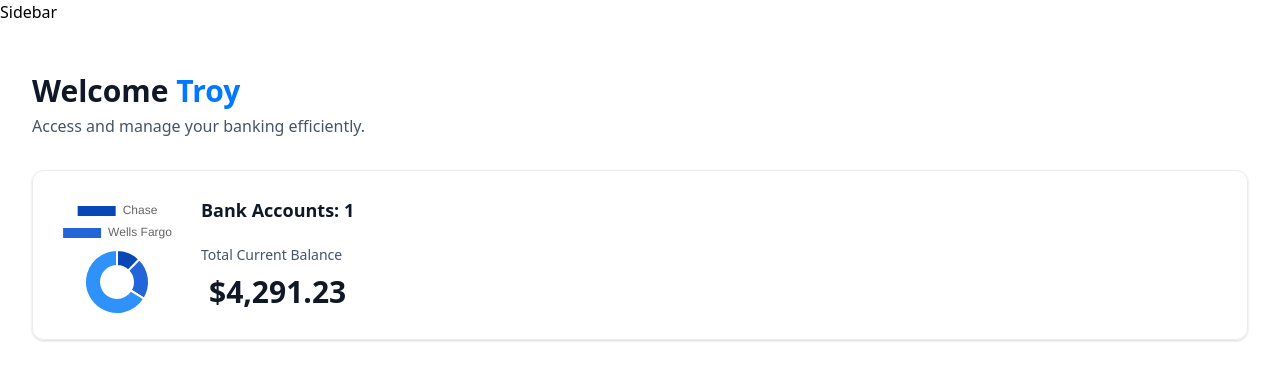
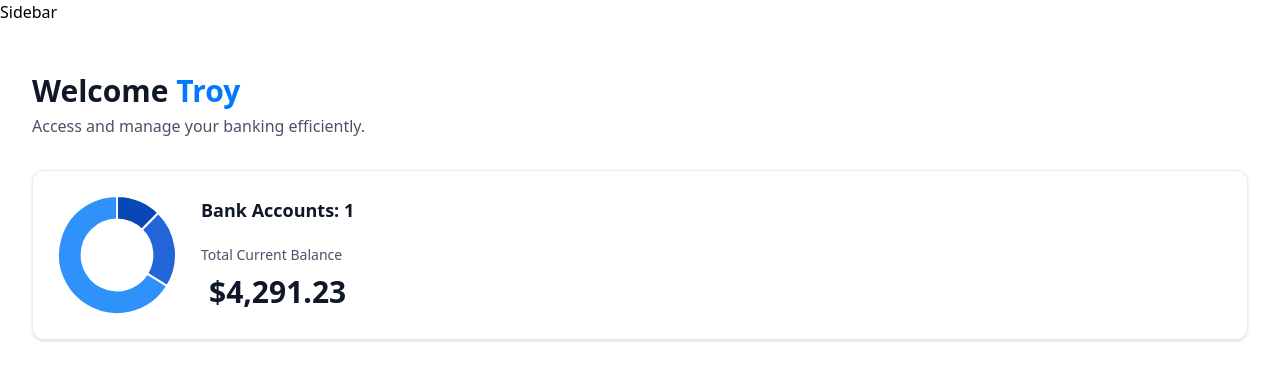
Before and after one commit to parsTroy/heritage-financial-institution, a Next.js app: page / in a window 1280 px wide. Shown: the top 380 px of the page. Built offline with nearby package versions, Linux system fonts and the light colour scheme.

Commit message:
Update chart style

```diff
--- a/components/DonutChart.tsx
+++ b/components/DonutChart.tsx
@@ -18,7 +18,12 @@ const DonutChart = ({ accounts }: DoughnutChartProps) => {
     labels: ["Chase", "Wells Fargo"],
   };
 
-  return <Doughnut data={data} />;
+  return (
+    <Doughnut
+      options={{ cutout: "60%", plugins: { legend: { display: false } } }}
+      data={data}
+    />
+  );
 };
 
 export default DonutChart;
```
